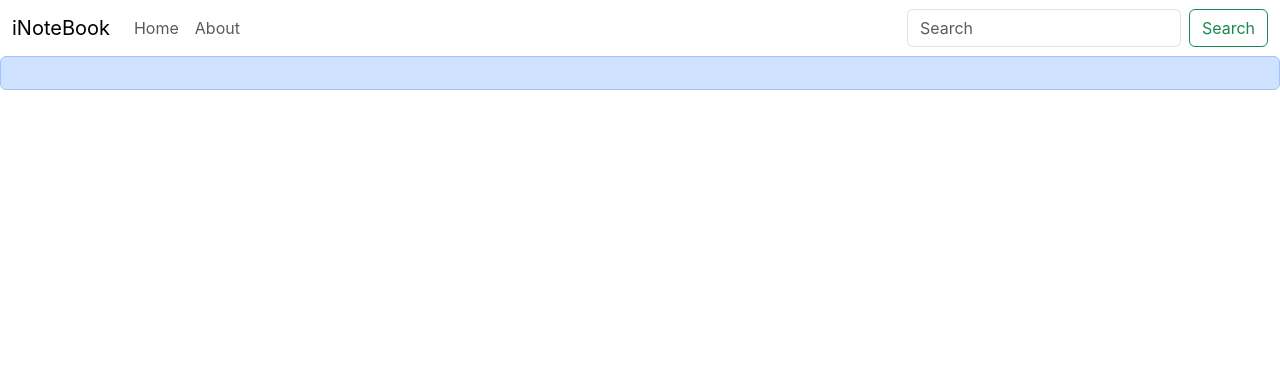
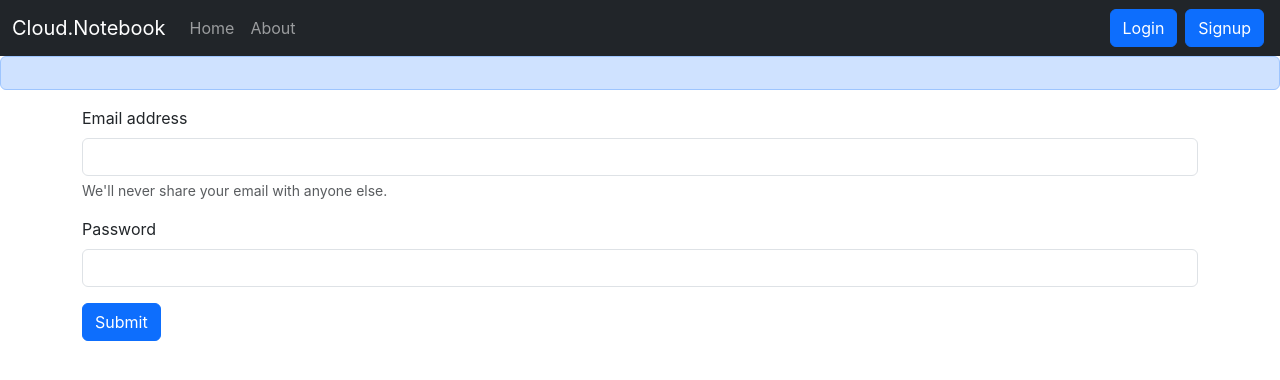
Before and after one commit to mohak64/Cloud.NoteBook, a React (Create React App) app: page /login in a window 1280 px wide. Shown: the top 380 px of the page. Built offline with nearby package versions, Linux system fonts and the light colour scheme.

Commit message:
69 complete

```diff
--- a/src/App.js
+++ b/src/App.js
@@ -5,6 +5,8 @@
 import About from "./components/About";
 import NoteState from "./context/notes/NoteState";
 import { Alert } from "./components/Alert";
+import Signup from "./components/Signup";
+import Login from "./components/Login";
 function App() {
   return (
     <>
@@ -17,6 +19,8 @@
               <Route exact path="/home" element={<Home />} />
 
               <Route exact path="/about" element={<About />} />
+              <Route exact path="/signup" element={<Signup />} />
+              <Route exact path="/login" element={<Login />} />
             </Routes>
           </div>
         </BrowserRouter>
--- /dev/null
+++ b/src/components/Login.js
@@ -0,0 +1,55 @@
+import React, {useState} from 'react'
+import {useNavigate} from 'react-router-dom';
+
+
+const Login = (props) => {
+    const [credentials, setCredentials] = useState({email: "", password: ""})
+    let navigate = useNavigate();
+
+    const handleSubmit = async (e) => {
+        e.preventDefault();
+        const response = await fetch("http://localhost:5000/api/auth/login", {
+            method: 'POST',
+            headers: {
+                'Content-Type': 'application/json'
+            },
+            body: JSON.stringify({email: credentials.email, password: credentials.password})
+        });
+        const json = await response.json()
+        console.log(json);
+        if (json.success){
+            // Save the auth token and redirect
+            localStorage.setItem('token', json.authtoken);
+            navigate("/home");
+
+
+        }
+        else{
+            alert("Invalid credentials");
+        }
+    }
+
+    const onChange = (e)=>{
+        setCredentials({...credentials, [e.target.name]: e.target.value})
+    }
+
+    return (
+        <div>
+            <form  onSubmit={handleSubmit}>
+                <div className="mb-3">
+                    <label htmlFor="email" className="form-label">Email address</label>
+                    <input type="email" className="form-control" value={credentials.email} onChange={onChange} id="email" name="email" aria-describedby="emailHelp" />
+                    <div id="emailHelp" className="form-text">We'll never share your email with anyone else.</div>
+                </div>
+                <div className="mb-3">
+                    <label htmlFor="password" className="form-label">Password</label>
+                    <input type="password" className="form-control" value={credentials.password} onChange={onChange} name="password" id="password" />
+                </div>
+
+                <button type="submit" className="btn btn-primary">Submit</button>
+            </form>
+        </div>
+    )
+}
+
+export default Login
--- a/src/components/Navbar.js
+++ b/src/components/Navbar.js
@@ -1,17 +1,13 @@
-import React, { useEffect } from "react";
+import React from "react";
 import { Link, useLocation } from "react-router-dom";
 
 const Navbar = () => {
   let location = useLocation();
-  useEffect(() => {
-    // Google Analytics
-    // ga('send', 'pageview');
-  }, [location]);
   return (
-    <nav className="navbar navbar-expand-lg bg-body-light">
+    <nav className="navbar navbar-expand-lg navbar-dark bg-dark">
       <div className="container-fluid">
         <Link className="navbar-brand" to="/">
-          iNoteBook
+          Cloud.Notebook
         </Link>
         <button
           className="navbar-toggler"
@@ -28,9 +24,9 @@
           <ul className="navbar-nav me-auto mb-2 mb-lg-0">
             <li className="nav-item">
               <Link
-                className={
-                  'nav-link ${location.pathname==="/home"? "active": ""}'
-                }
+                className={`nav-link ${
+                  location.pathname === "/" ? "active" : ""
+                }`}
                 aria-current="page"
                 to="/home"
               >
@@ -39,25 +35,22 @@
             </li>
             <li className="nav-item">
               <Link
-                className={
-                  'nav-link ${location.pathname==="/about"? "active": ""}'
-                }
+                className={`nav-link ${
+                  location.pathname === "/about" ? "active" : ""
+                }`}
                 to="/about"
               >
                 About
               </Link>
             </li>
           </ul>
-          <form className="d-flex" role="search">
-            <input
-              className="form-control me-2"
-              type="search"
-              placeholder="Search"
-              aria-label="Search"
-            />
-            <button className="btn btn-outline-success" type="submit">
-              Search
-            </button>
+          <form className="d-flex">
+            <Link className="btn btn-primary mx-1" to="/login" role="button">
+              Login
+            </Link>
+            <Link className="btn btn-primary mx-1" to="/signup" role="button">
+              Signup
+            </Link>
           </form>
         </div>
       </div>
--- /dev/null
+++ b/src/components/Signup.js
@@ -0,0 +1,11 @@
+import React from 'react'
+
+const Signup = () => {
+    return (
+        <div>
+            I am signup
+        </div>
+    )
+}
+
+export default Signup
```
Also changed, not shown: 1 other file (tests, documents, lock files or other folders).
